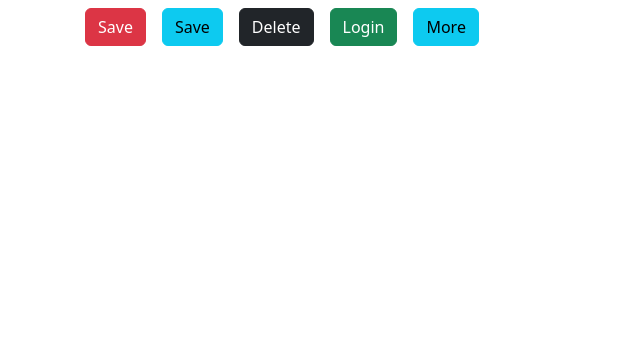
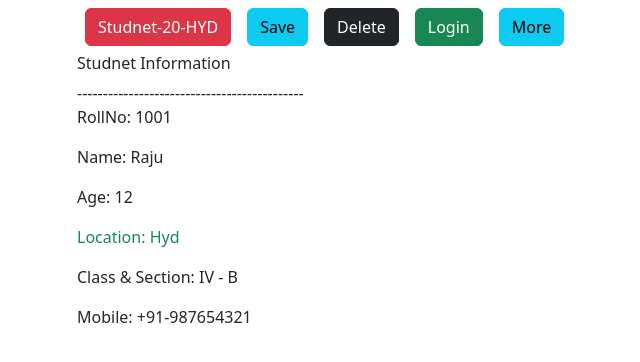
Before and after one commit to mynameiseswar/demo-app, an Angular app: page / in a window 1280 px wide. Shown: the top 362 px of the page, without its empty margins (5-645 px from the left). Built offline with nearby package versions, Linux system fonts and the light colour scheme.

Commit message:
Task: Get Student Information based on button click

```diff
--- a/src/app/app.component.html
+++ b/src/app/app.component.html
@@ -1,9 +1,18 @@
 
 <section class="container">
-    <app-button [buttonTitle]="'Save'" [buttonId]="1001" [buttonStyleClass]="'p'" (onButtonClick)="buttonClick($event)"></app-button>
+    <app-button [buttonTitle]="'Studnet-20-HYD'" [buttonId]="1001" [buttonStyleClass]="'p'" (onButtonClick)="buttonClick($event)"></app-button>
     <app-button [buttonTitle]="'Save'" [buttonId]="1002" [buttonStyleClass]="'i'" (onButtonClick)="buttonClick($event)"></app-button>
     <app-button [buttonTitle]="'Delete'" (onButtonClick)="buttonClick($event)"></app-button>
     <app-button [buttonTitle]="'Login'" [buttonStyleClass]="'s'" (onButtonClick)="buttonClick($event)"></app-button>
     <app-button [buttonTitle]="'More'" [buttonStyleClass]="'I'" (onButtonClick)="buttonClick($event)"></app-button>
 
+
+    <h6>Studnet Information</h6>
+    --------------------------------------------
+    <p> RollNo: {{selectedStudentInformation.rollId}} </p>
+    <p> Name: {{selectedStudentInformation.name}}</p>
+    <p> Age: {{selectedStudentInformation.age}} </p>
+    <p class="text-success"> Location: {{selectedStudentInformation.location}} </p>
+    <p> Class & Section: {{selectedStudentInformation.class}} - {{selectedStudentInformation.section}}</p>
+    <p> Mobile:  {{selectedStudentInformation.mobile}}</p>
 </section>
--- a/src/app/app.component.ts
+++ b/src/app/app.component.ts
@@ -6,6 +6,53 @@ import { ButtonEmitObject } from './shared/button/button.component';
   styleUrls: ['./app.component.scss']
 })
 export class AppComponent {
+
+
+  studetnList: Array<any> = [
+    {
+      rollId: 1001,
+      name: 'Raju',
+      age: 12,
+      location: 'Hyd',
+      class: 'IV',
+      section: "B",
+      mobile: '+91-987654321'
+    },
+    {
+      rollId: 1002,
+      name: 'Venkat',
+      age: 11,
+      location: 'Vizag',
+      class: 'V',
+      section: "A",
+      mobile: '+91-987624321'
+    },
+    {
+      rollId: 1003,
+      name: 'Siva',
+      age: 13,
+      location: 'Del',
+      class: 'VI',
+      section: "C",
+      mobile: '+91-987621321'
+    }
+  ]
+
+  /*
+    Hyd - text-danger
+    Vizag - text-success
+    Del - text-Info
+   */
+
+  selectedStudentInformation: any = {
+    rollId: 1001,
+    name: 'Raju',
+    age: 12,
+    location: 'Hyd', // "Vizag" , "DEL"
+    class: 'IV',
+    section: "B",
+    mobile: '+91-987654321' // optional
+  }
     constructor(){}
 
     buttonClick(event: ButtonEmitObject){
```
